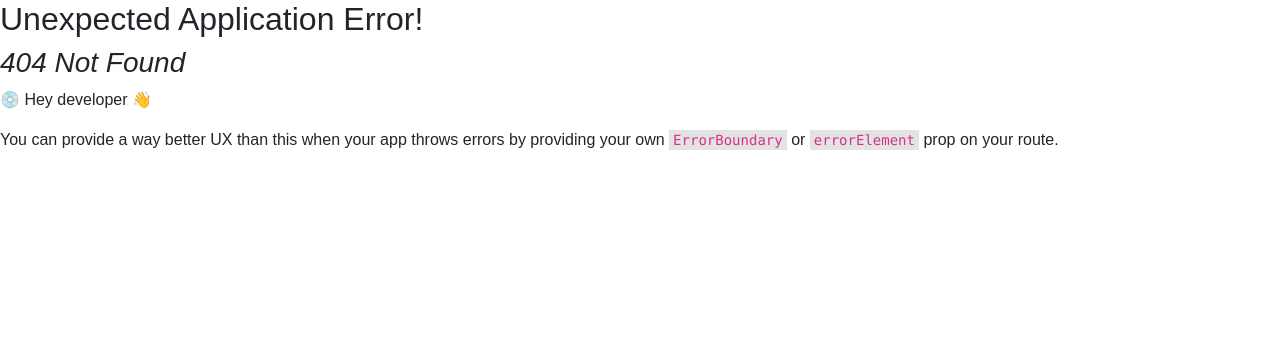
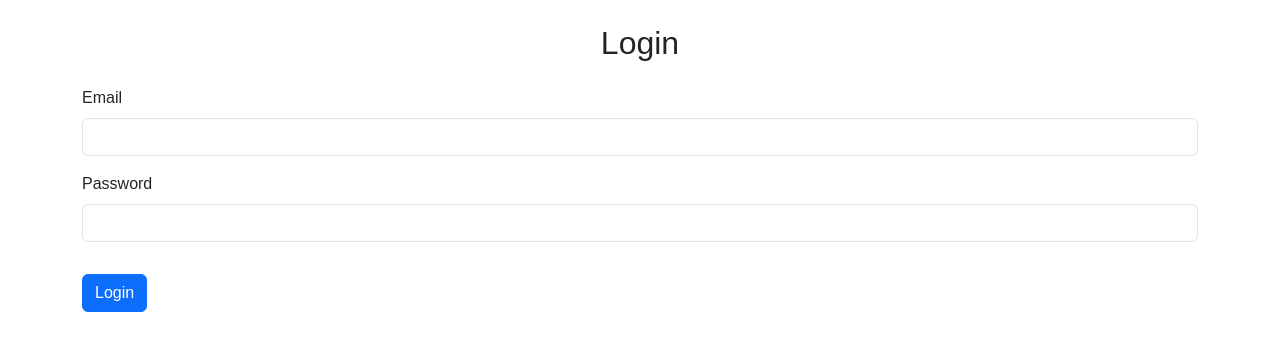
Before and after one commit to DavideSantambrogio/react-il-mio-fotoalbum, a React (Vite) app in the folder frontend/: page /login in a window 1280 px wide. Before the commit this address had no page. Shown: the top 350 px of the page. Built offline with nearby package versions, Linux system fonts and the light colour scheme.

Commit message:
add: login

```diff
--- /dev/null
+++ b/frontend/src/context/AuthContext.jsx
@@ -0,0 +1,40 @@
+import React, { createContext, useState, useContext } from 'react';
+import axios from 'axios';
+
+// Definizione del contesto di autenticazione
+const AuthContext = createContext();
+
+// Hook custom per accedere al contesto di autenticazione
+export const useAuth = () => useContext(AuthContext);
+
+// Provider del contesto di autenticazione
+export const AuthProvider = ({ children }) => {
+  const [token, setToken] = useState(null);
+
+  // Funzione per effettuare il login
+  const login = async (email, password) => {
+    try {
+      const response = await axios.post('http://localhost:3000/api/auth/login', {
+        email,
+        password
+      });
+      const { token } = response.data;
+      setToken(token);
+      return token;
+    } catch (error) {
+      console.error('Error during login:', error);
+      throw error; // Propaga l'errore per gestione futura
+    }
+  };
+
+  // Funzione per effettuare il logout
+  const logout = () => {
+    setToken(null);
+  };
+
+  return (
+    <AuthContext.Provider value={{ token, login, logout }}>
+      {children}
+    </AuthContext.Provider>
+  );
+};
--- /dev/null
+++ b/frontend/src/pages/LoginPage.jsx
@@ -0,0 +1,58 @@
+import React, { useState } from 'react';
+import { Container, Form, FormGroup, Label, Input, Button } from 'reactstrap';
+import { useAuth } from '../context/AuthContext';
+import { useNavigate } from 'react-router-dom'; // Importa useNavigate
+
+const LoginPage = () => {
+  const { login } = useAuth();
+  const navigate = useNavigate();
+  const [email, setEmail] = useState('');
+  const [password, setPassword] = useState('');
+  const [error, setError] = useState(null);
+
+  const handleLogin = async (e) => {
+    e.preventDefault();
+    setError(null);
+    try {
+      await login(email, password);
+      // Redirect dopo il login, esempio alla homepage
+      navigate('/');
+    } catch (error) {
+      setError('Failed to login. Please check your credentials.');
+    }
+  };
+
+  return (
+    <Container>
+      <h2 className="text-center my-4">Login</h2>
+      <Form onSubmit={handleLogin}>
+        <FormGroup>
+          <Label for="email">Email</Label>
+          <Input
+            type="email"
+            id="email"
+            value={email}
+            onChange={(e) => setEmail(e.target.value)}
+            required
+          />
+        </FormGroup>
+        <FormGroup>
+          <Label for="password">Password</Label>
+          <Input
+            type="password"
+            id="password"
+            value={password}
+            onChange={(e) => setPassword(e.target.value)}
+            required
+          />
+        </FormGroup>
+        <Button type="submit" color="primary" className="mt-3">
+          Login
+        </Button>
+        {error && <p className="text-danger mt-3">{error}</p>}
+      </Form>
+    </Container>
+  );
+};
+
+export default LoginPage;
```
Also changed, not shown: frontend/src/main.jsx (+10 -2 lines).
